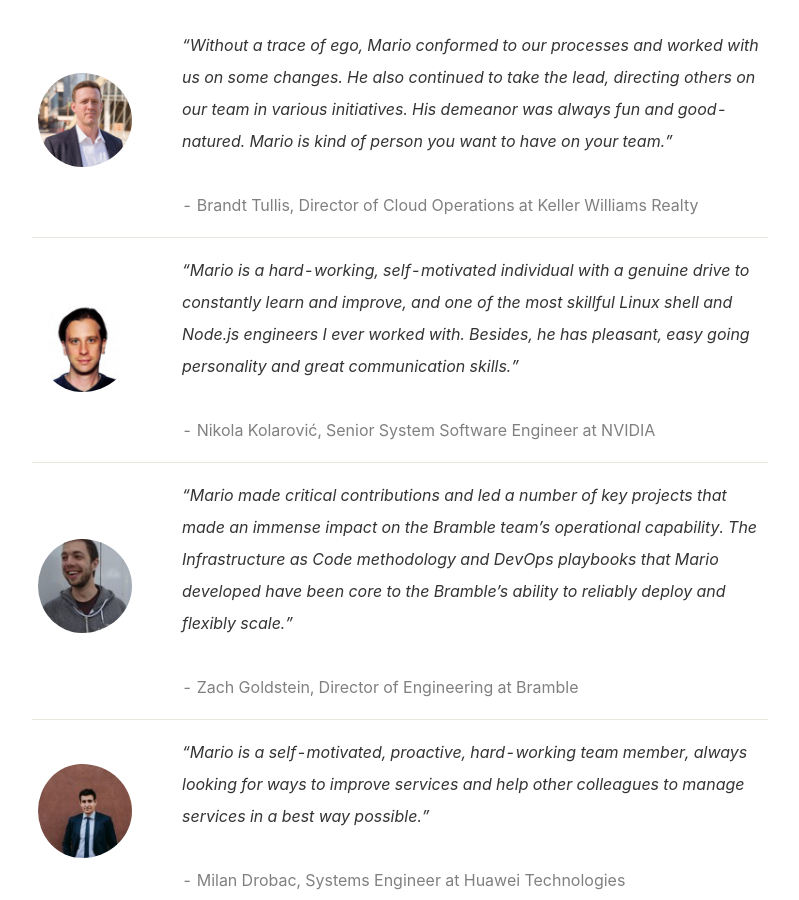
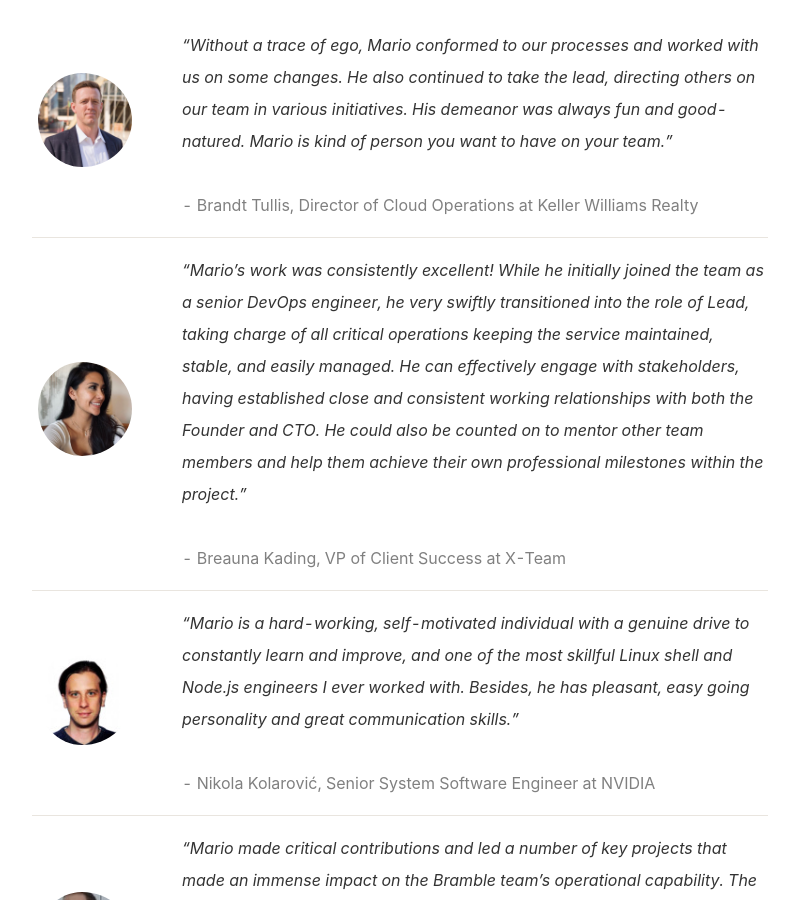
Before and after one commit to mkozjak/mkozjak.github.io, a Jekyll site: the page built from index.html, in a window 1280 px wide and 900 px high, scrolled down 2172 px. Shown: the whole window, without its empty margins (240-1039 px from the left). Built offline with Jekyll 4.4.1, drawn with Linux system fonts in a browser that asks for light colours.

Commit message:
add x-team testimonial
Signed-off-by: Mario Kozjak <kozjakm1@gmail.com>

```diff
--- a/index.html
+++ b/index.html
@@ -74,6 +74,22 @@
         </tr>
         <tr>
           <td style="padding-right: 6px; vertical-align: middle; width: 140px; border-bottom: 1px solid #e9e5df;" valign="middle">
+            <a><img data-class="external" src="https://github.com/mkozjak/mkozjak.github.io/blob/gh-pages/assets/images/testimonial_breauna.png?raw=true" alt="" style="padding-left: 6px; border-radius: 100%" width="100"></a>
+            <br>
+          </td>
+          <td style="vertical-align: middle; padding-left: 10px; border-bottom: 1px solid #e9e5df;">
+            <table cellspacing="0" cellpadding="0" border="0">
+              <tbody>
+                <tr>
+                  <td class="testimonial-message"><em>&ldquo;Mario’s work was consistently excellent! While he initially joined the team as a senior DevOps engineer, he very swiftly transitioned into the role of Lead, taking charge of all critical operations keeping the service maintained, stable, and easily managed. He can effectively engage with stakeholders, having established close and consistent working relationships with both the Founder and CTO. He could also be counted on to mentor other team members and help them achieve their own professional milestones within the project.&rdquo;</em><br><br><span style="color: grey;">- Breauna Kading, VP of Client Success at X-Team</span>
+                  </td>
+                </tr>
+              </tbody>
+            </table>
+          </td>
+        </tr>
+        <tr>
+          <td style="padding-right: 6px; vertical-align: middle; width: 140px; border-bottom: 1px solid #e9e5df;" valign="middle">
             <a><img data-class="external" src="https://github.com/mkozjak/mkozjak.github.io/blob/gh-pages/assets/images/testimonial_nikola.png?raw=true" alt="" style="padding-left: 6px; border-radius: 100%" width="100"></a>
             <br>
           </td>
```
Also changed, not shown: assets/images/testimonial_breauna.png (added).
